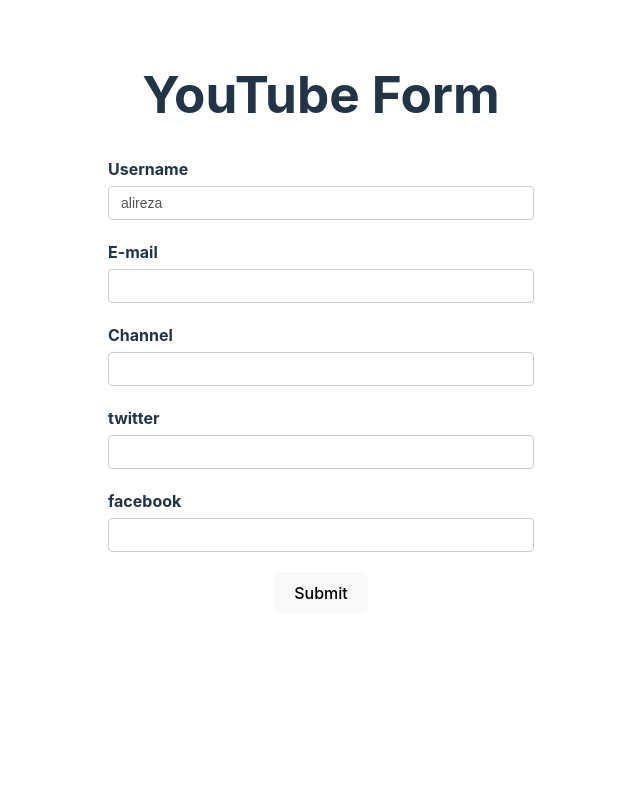
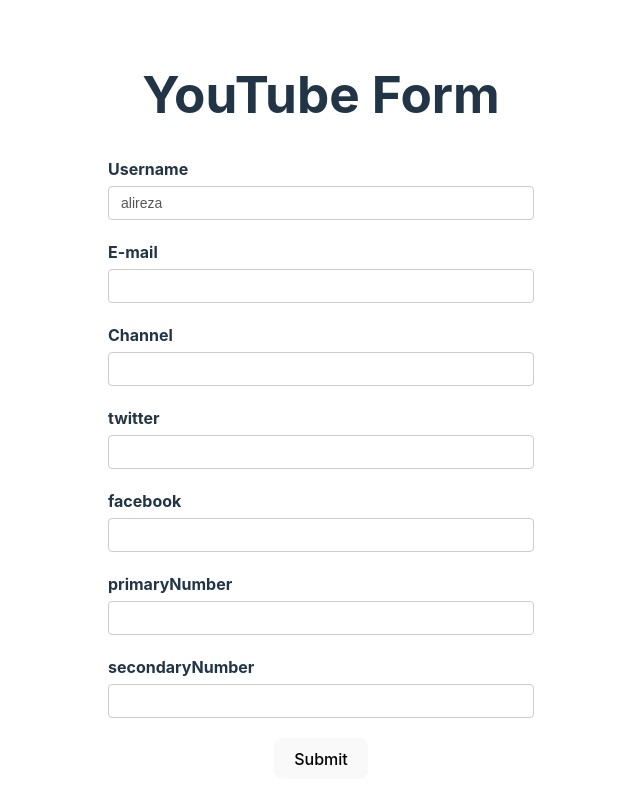
Before and after one commit to srbadni/React-Hook-Form-Tutorials, a React (Vite) app: page / in a window 1280 px wide. Shown: the top 804 px of the page, without its empty margins (319-959 px from the left). Built offline with nearby package versions, Linux system fonts and the light colour scheme.

Commit message:
array default values

```diff
--- a/src/components/YoutubeForm.tsx
+++ b/src/components/YoutubeForm.tsx
@@ -8,7 +8,8 @@
     social: {
         twitter: string,
         facebook: string,
-    }
+    },
+    phoneNumbers: string[]
 };
 
 export const YouTubeForm = () => {
@@ -20,7 +21,8 @@
             social: {
                 twitter: "",
                 facebook: ""
-            }
+            },
+            phoneNumbers: ["", ""]
         },
     });
     const {register, control, handleSubmit, formState: {errors}} = form;
@@ -80,6 +82,16 @@
                     <input type="text" id="facebook" {...register("social.facebook")} />
                 </div>
 
+                <div className="form-control">
+                    <label htmlFor="primaryNumber">primaryNumber</label>
+                    <input type="text" id="primaryNumber" {...register("phoneNumbers.0")} />
+                </div>
+
+                <div className="form-control">
+                    <label htmlFor="secondaryNumber">secondaryNumber</label>
+                    <input type="text" id="secondaryNumber" {...register("phoneNumbers.1")} />
+                </div>
+
                 <button>Submit</button>
             </form>
 
```
